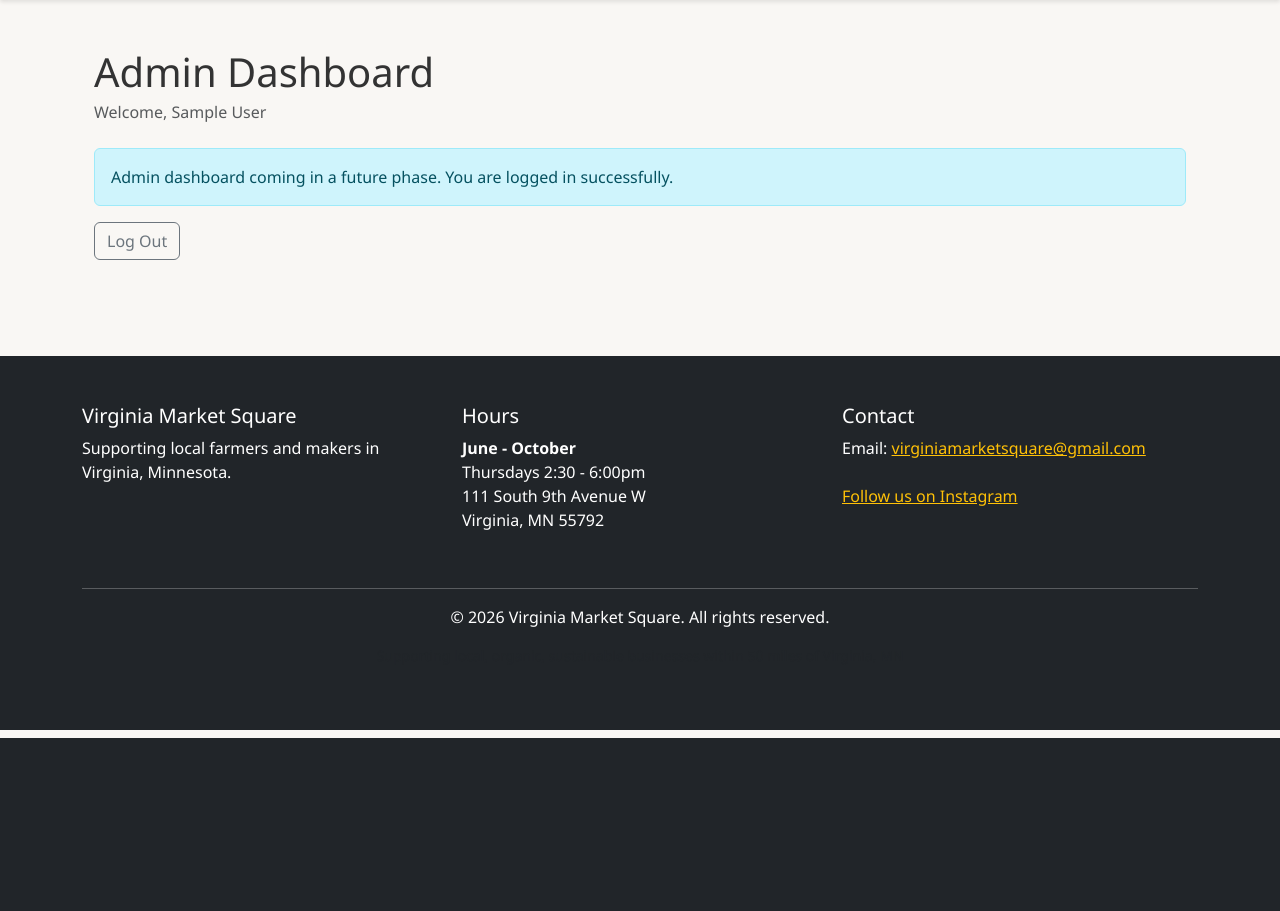
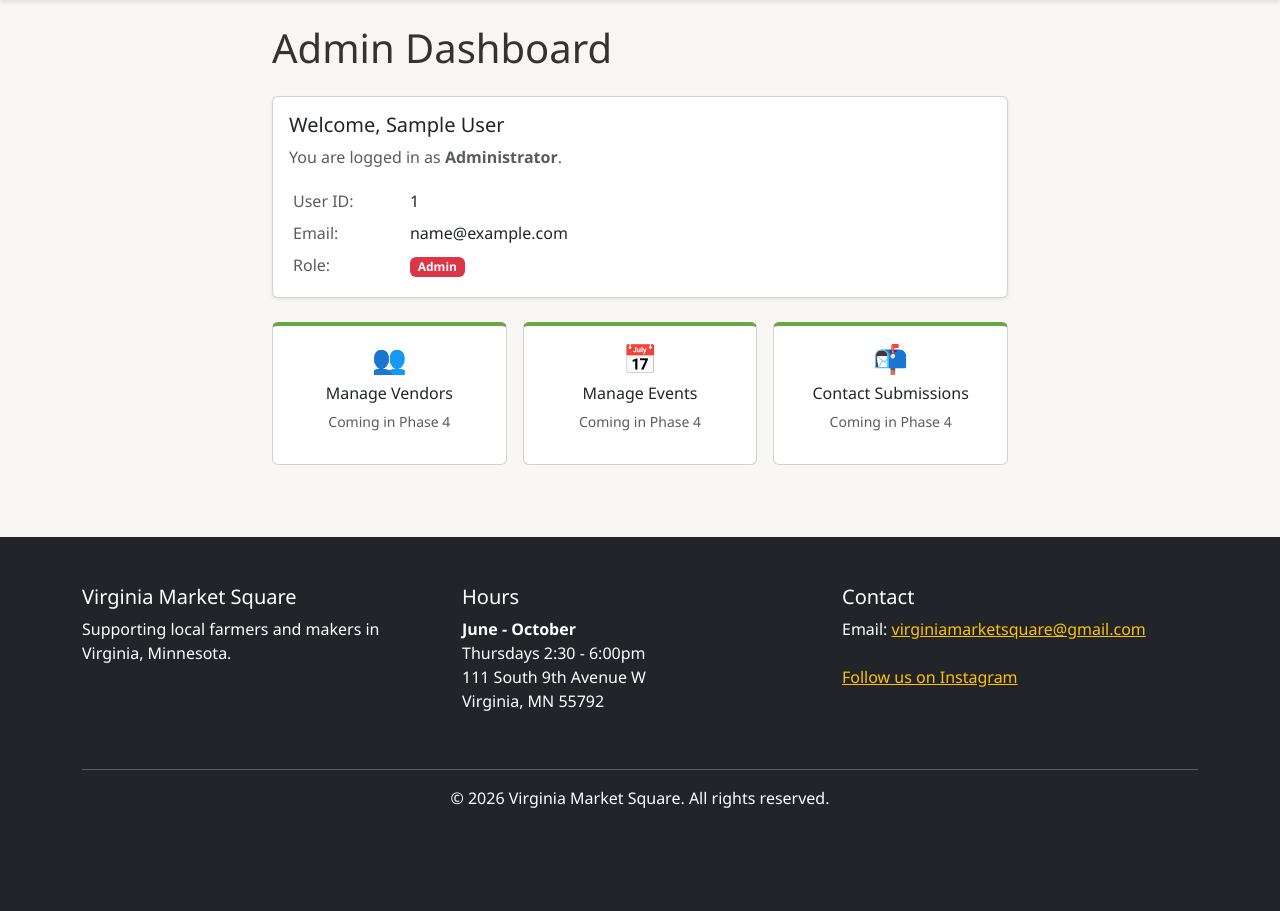
Before and after one commit to amarten1112/Capstone, a PHP site: page /Capstone/admin/dashboard.php in a window 1280 px wide. Shown: the part 62-973 px from the top of the page. Before the commit the page ends 800 px from the top, so only its background shows below. Run offline with PHP 8.4, Linux system fonts and the light colour scheme; the visitor is signed in with stand-in values (Sample User, id 1); data that the repository does not hold is empty.

Commit message:
Replace admin dashboard stub with Phase 3 placeholder
Shows session info and placeholder cards for Phase 4 features.
Guards access with require_admin().

Co-Authored-By: Claude Sonnet 4.6 <noreply@anthropic.com>

```diff
--- a/admin/dashboard.php
+++ b/admin/dashboard.php
@@ -1,21 +1,79 @@
 <?php
+/**
+ * admin/dashboard.php - Admin Dashboard (Placeholder)
+ *
+ * Phase 3 placeholder — confirms authentication is working.
+ * Will be built out fully in Phase 4.
+ */
+
+// Subdirectory pages use ../ to reach includes
 require_once '../includes/config.php';
 require_once '../includes/auth.php';
+
+// Only admins can access this page
 require_admin();
 
 $page_title = 'Admin Dashboard';
 include '../includes/header.php';
 ?>
 
-<div class="container py-4">
-    <h1 class="mb-1">Admin Dashboard</h1>
-    <p class="text-muted mb-4">Welcome, <?= htmlspecialchars($_SESSION['full_name'], ENT_QUOTES, 'UTF-8') ?></p>
+<div class="row">
+    <div class="col-md-8 mx-auto">
+        <h1 class="mb-4">Admin Dashboard</h1>
 
-    <div class="alert alert-info">
-        Admin dashboard coming in a future phase. You are logged in successfully.
+        <div class="card shadow-sm mb-4">
+            <div class="card-body">
+                <h5 class="card-title">Welcome, <?= htmlspecialchars($_SESSION['full_name'] ?? 'Admin', ENT_QUOTES, 'UTF-8') ?></h5>
+                <p class="text-muted mb-3">You are logged in as <strong>Administrator</strong>.</p>
+
+                <table class="table table-sm table-borderless mb-0" style="max-width: 400px;">
+                    <tr>
+                        <td class="text-muted">User ID:</td>
+                        <td><?= (int) $_SESSION['user_id'] ?></td>
+                    </tr>
+                    <tr>
+                        <td class="text-muted">Email:</td>
+                        <td><?= htmlspecialchars($_SESSION['email'] ?? '', ENT_QUOTES, 'UTF-8') ?></td>
+                    </tr>
+                    <tr>
+                        <td class="text-muted">Role:</td>
+                        <td><span class="badge bg-danger">Admin</span></td>
+                    </tr>
+                </table>
+            </div>
+        </div>
+
+        <!-- Placeholder links for future admin features -->
+        <div class="row g-3">
+            <div class="col-md-4">
+                <div class="card text-center h-100 card-top-accent-green">
+                    <div class="card-body">
+                        <h3>👥</h3>
+                        <h6>Manage Vendors</h6>
+                        <p class="small text-muted">Coming in Phase 4</p>
+                    </div>
+                </div>
+            </div>
+            <div class="col-md-4">
+                <div class="card text-center h-100 card-top-accent-green">
+                    <div class="card-body">
+                        <h3>📅</h3>
+                        <h6>Manage Events</h6>
+                        <p class="small text-muted">Coming in Phase 4</p>
+                    </div>
+                </div>
+            </div>
+            <div class="col-md-4">
+                <div class="card text-center h-100 card-top-accent-green">
+                    <div class="card-body">
+                        <h3>📬</h3>
+                        <h6>Contact Submissions</h6>
+                        <p class="small text-muted">Coming in Phase 4</p>
+                    </div>
+                </div>
+            </div>
+        </div>
     </div>
-
-    <a href="../logout.php" class="btn btn-outline-secondary">Log Out</a>
 </div>
 
 <?php include '../includes/footer.php'; ?>
```
